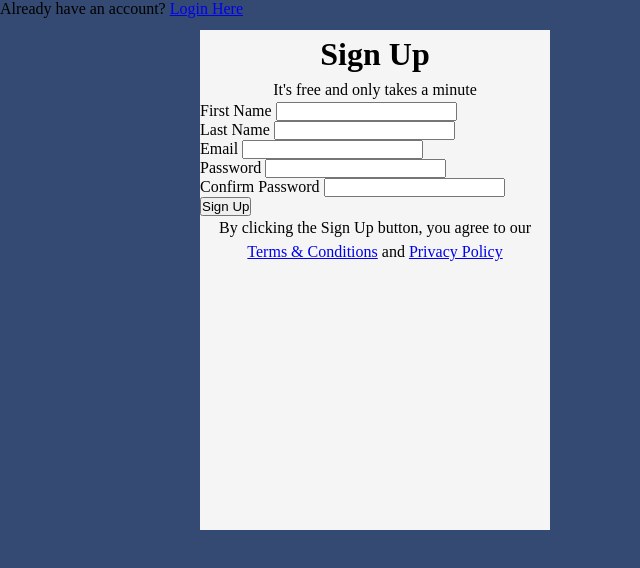
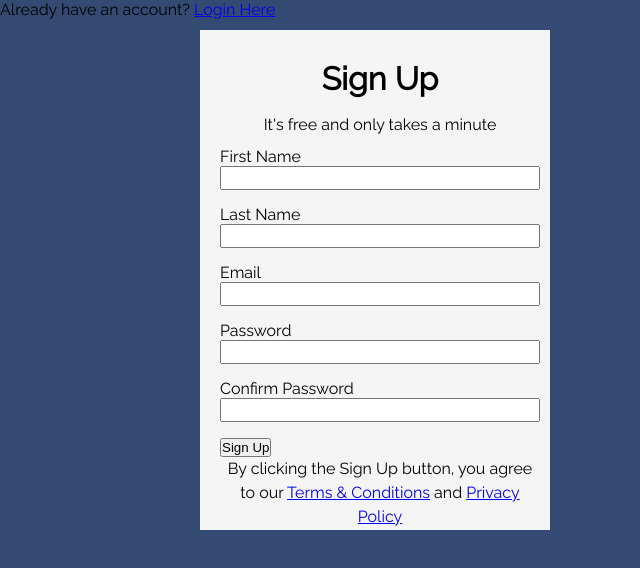
Before and after one commit to DBAKANG-GIT/HTMLandCSS, a plain HTML site: page css-sandbox/12_form_styling_start.html in a window 1280 px wide. Shown: the whole page, without its empty margins (0-640 px from the left). Drawn offline with Linux system fonts and the light colour scheme.

Commit message:
Worked on form, worked on header, labels and inputs now awaiting to style sign up button

```diff
--- a/css-sandbox/12_form_styling_start.html
+++ b/css-sandbox/12_form_styling_start.html
@@ -28,6 +28,7 @@
         /*
           -Background color is #344a72
         */
+        font-family: 'Raleway', sans-serif;
       }
 
       a {
@@ -55,6 +56,7 @@
         top: 30px;
         left: 200px;
         background-color: whitesmoke;
+        padding: 25px 10px 15px 20px;
 
         /*
           This is the white area around the form and heading, etc
@@ -65,6 +67,7 @@
       .form-wrap p {
         text-align: center;
         line-height: 1.5em;
+        margin-bottom: 10px;
 
         /*
           May want to center these
@@ -81,12 +84,19 @@
         /*
           Label should be turned into a block element
         */
+        display: block; /*  block */
+
       }
 
       .form-wrap .form-group input {
         /*
           Inputs should reach accross the .form-wrap 100% and have some padding
         */
+        width: 100%;
+        padding: 2.5px;
+        margin-bottom: 15px;
+
+
       }
 
       .form-wrap button {
@@ -100,6 +110,7 @@
         /*
           Hover background color for button is #37a08e
         */
+        color: #37a08e;
       }
 
       .form-wrap .bottom-text {
```
